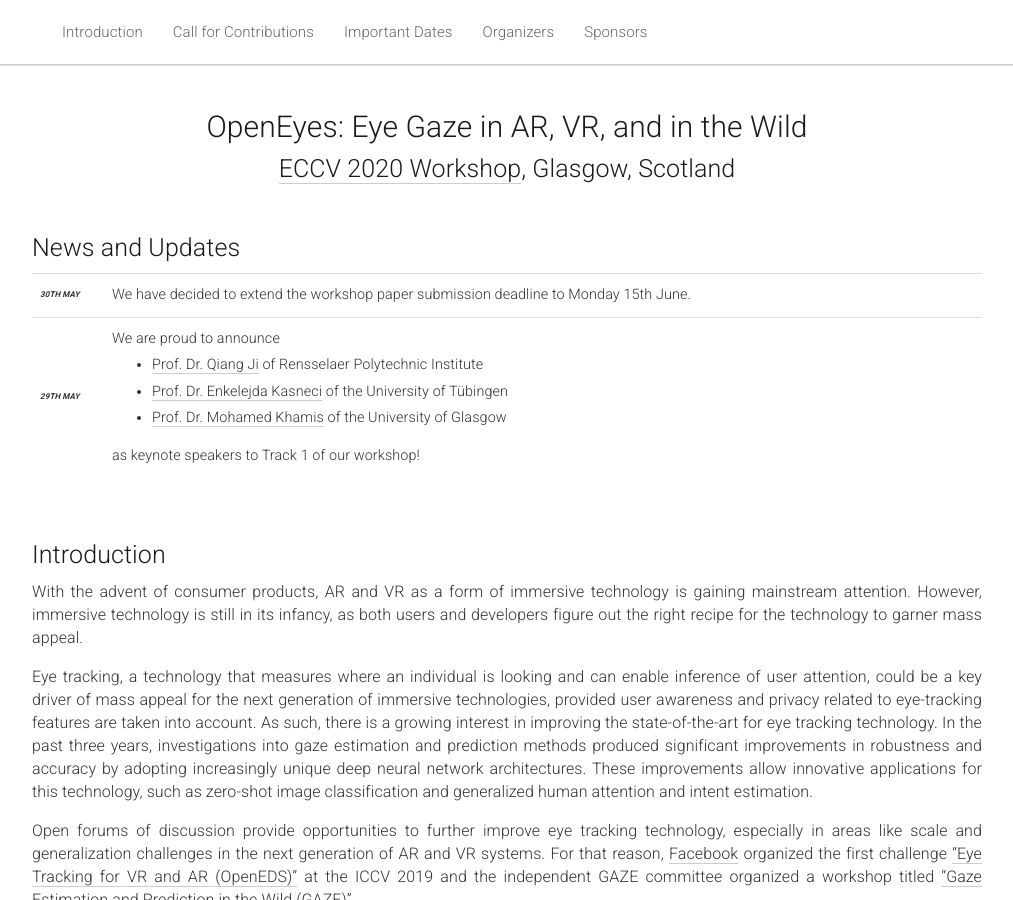
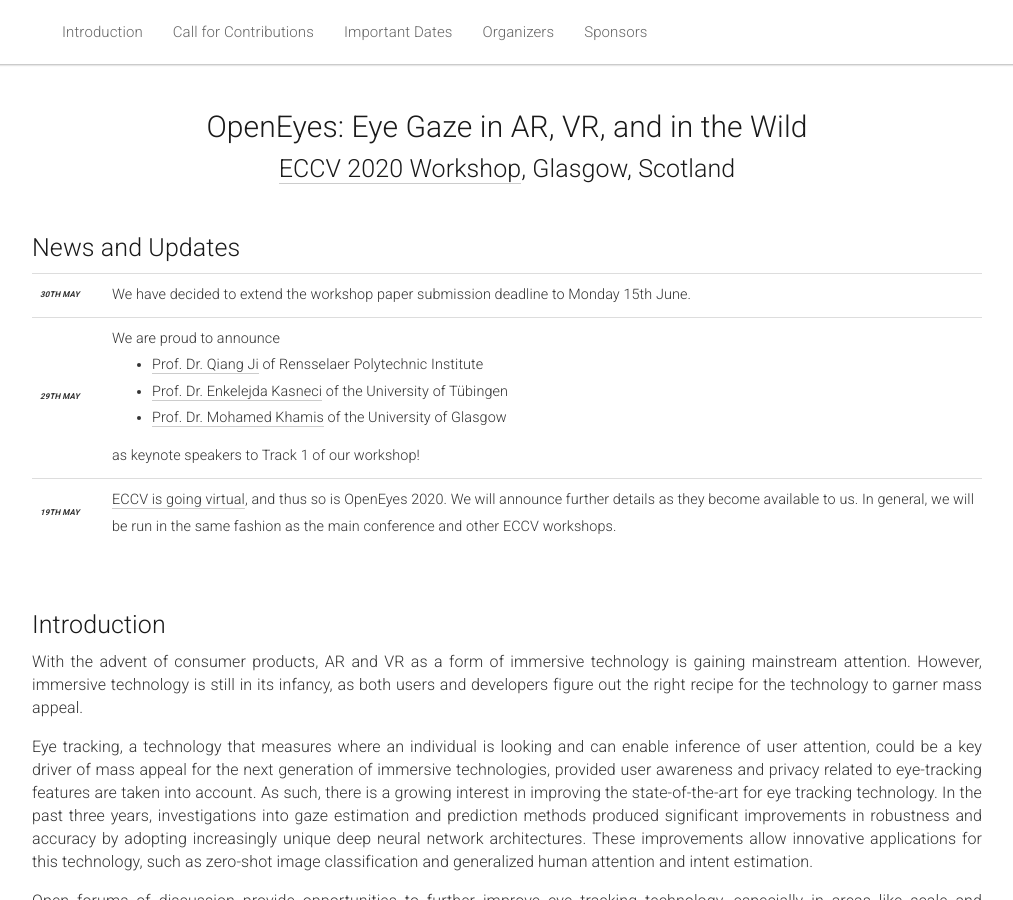
Before and after one commit to OpenEyes-Workshop/openeyes-workshop.github.io, a Jekyll site: the page built from _pages/home.md, in a window 1280 px wide and 900 px high. Shown: the whole window, without its empty margins (133-1146 px from the left). Built offline with Jekyll 4.4.1, drawn with Linux system fonts in a browser that asks for light colours; nearby versions of some CDN libraries.

Commit message:
Add line about OpenEyes being virtual

```diff
--- a/_pages/home.md
+++ b/_pages/home.md
@@ -53,6 +53,10 @@
               <li><a href="http://mkhamis.com/" target="_blank">Prof. Dr. Mohamed Khamis</a> of the University of Glasgow</li>
             </ul>as keynote speakers to Track 1 of our workshop!
           </td>
+        </tr>
+        <tr>
+          <td>19th May</td>
+          <td><a href="https://eccv2020.eu/update-on-coronavirus/" target="_blank">ECCV is going virtual</a>, and thus so is OpenEyes 2020. We will announce further details as they become available to us. In general, we will be run in the same fashion as the main conference and other ECCV workshops.</td>
         </tr>
       </tbody>
     </table>
```
